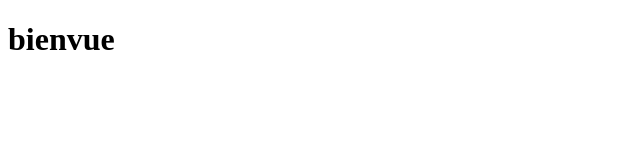
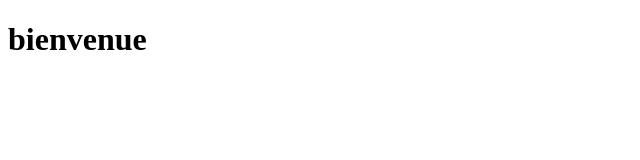
Before and after one commit to divy78/divy78.github.io, a plain HTML site: page index.html in a window 1280 px wide. Shown: the full height of the page, 0-640 px from the left. Drawn offline with Linux system fonts and the light colour scheme.

Commit message:
Update index.html

```diff
--- a/index.html
+++ b/index.html
@@ -5,6 +5,6 @@
     <title></title>
   </head>
   <body>
-    <h1>bienvue</h1>
+    <h1>bienvenue</h1>
   </body>
 </html>
```
